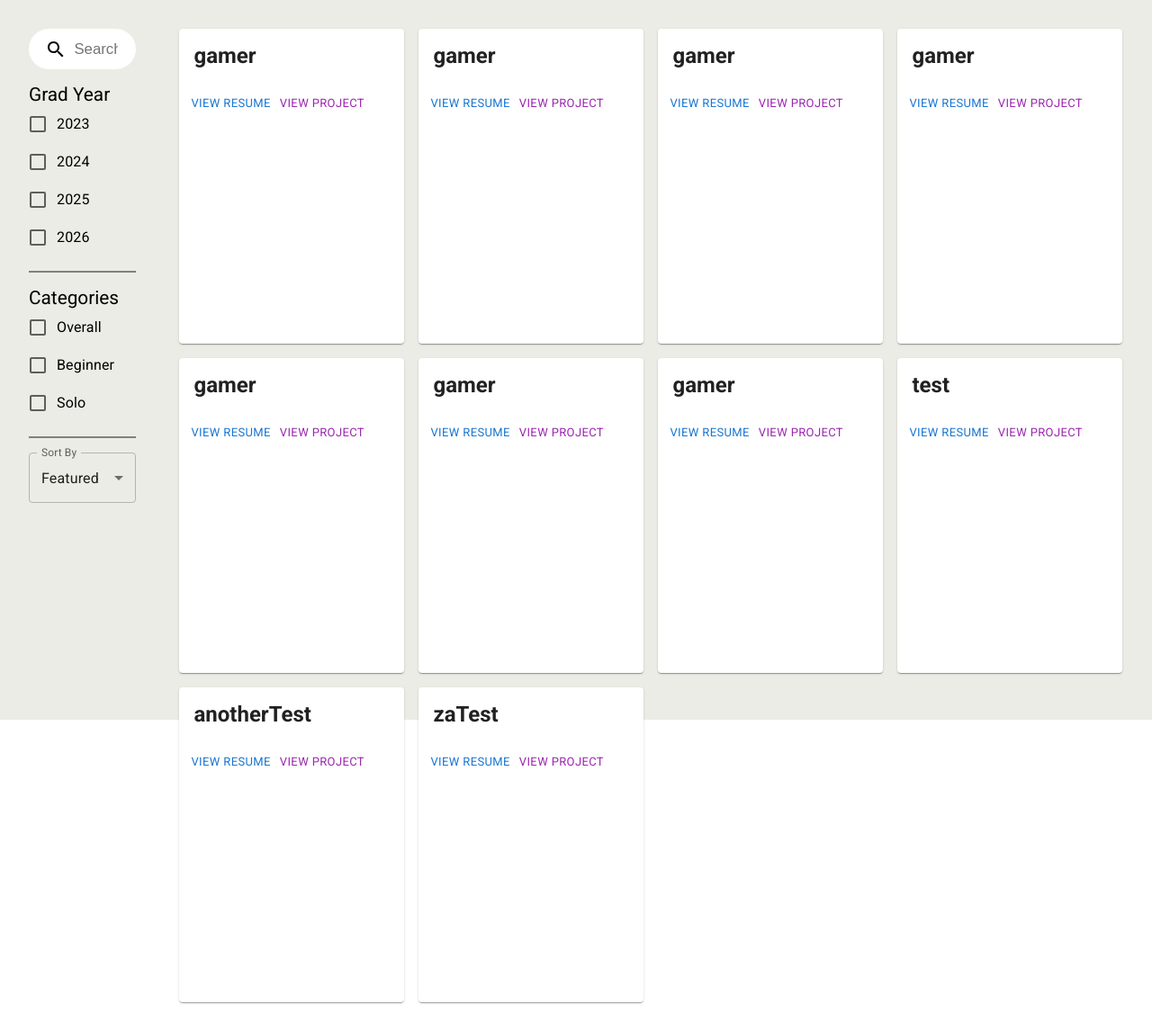
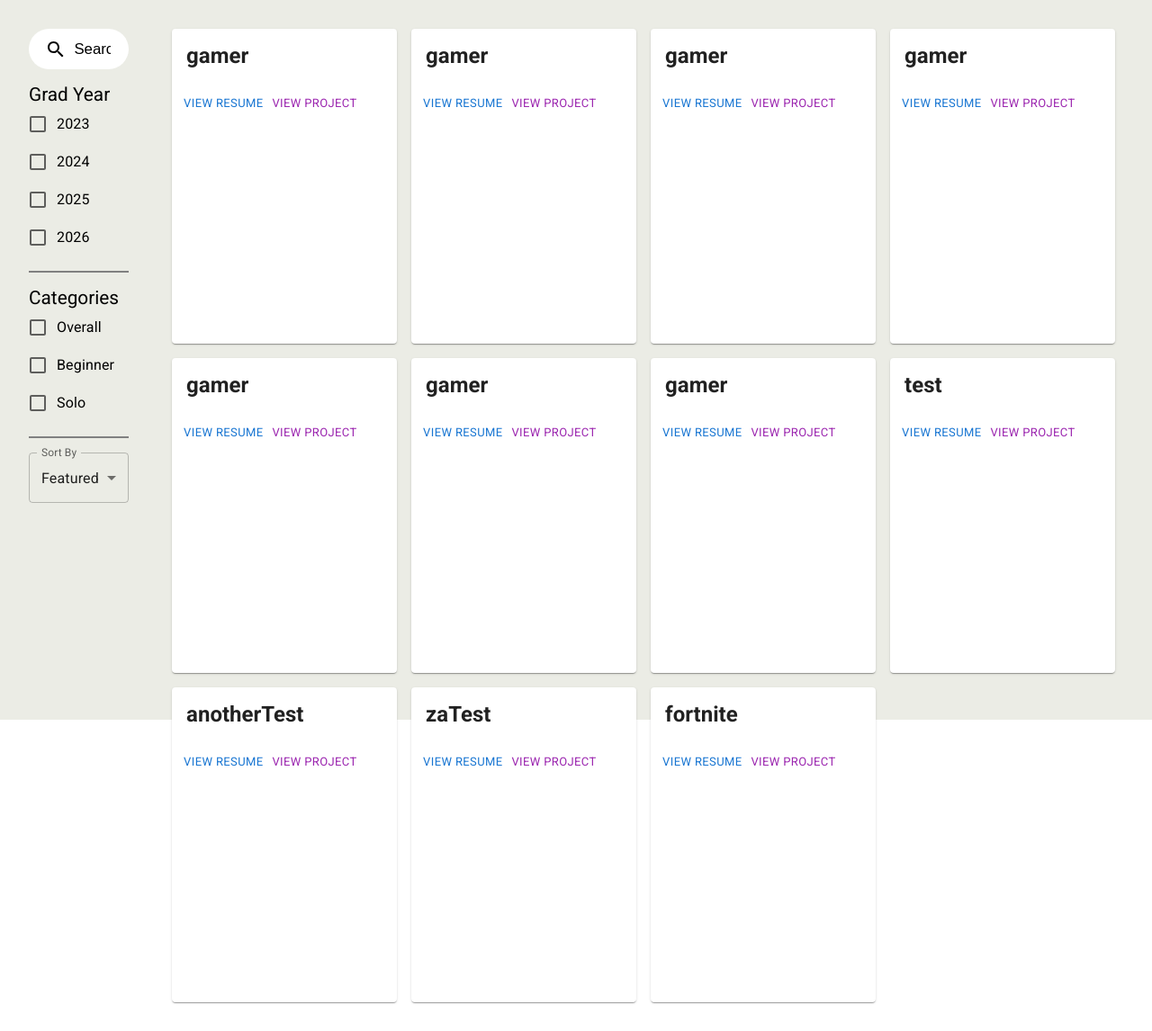
Before and after one commit to acmhack/resumepage, a Next.js app: page / in a window 1280 px wide. Shown: the whole page at 90% size. Built offline with nearby package versions, Linux system fonts and the light colour scheme.

Commit message:
Prototype of search card filter Added contexts to communicate form values between files

```diff
--- a/src/components/layout.tsx
+++ b/src/components/layout.tsx
@@ -1,13 +1,16 @@
 import styles from '../styles/components/Layout.module.css';
 import * as React from 'react';
 import SearchIcon from '@mui/icons-material/Search';
-import { FormControl, FormControlLabel, FormGroup, InputLabel, Select, MenuItem, Checkbox } from '@mui/material';
+import { FormControl, FormControlLabel, FormGroup, InputLabel, Select, MenuItem, Checkbox, TextField } from '@mui/material';
 import { useState } from 'react';
+import { CardSearchContext } from '../pages/Contexts';
 
 const Layout: React.FC<React.PropsWithChildren> = ({ children }) => {
     const [sort, setSort] = useState('Featured');
+    const [state, setState] = useState('SearchBox');
 
     return (
+        <CardSearchContext.Provider value={state}>
             <div className={styles.container}>
                 <div className={styles.sidebar}>
                     <div className={styles.search}>
@@ -18,7 +21,8 @@ const Layout: React.FC<React.PropsWithChildren> = ({ children }) => {
                                 zIndex: 99
                             }}
                         />
-                    <input type="text" className={styles.searchbar} placeholder="Search..." />
+                        <input type="text" className={styles.searchbar} placeholder="Search..." value={state} onChange={(e) => setState(e.currentTarget.value)}/>
+                        {/*<TextField id="search" type="search" label="Search..." variant="outlined" onKeyUp={setState(this.value)}/>*/}
                     </div>
                     {/* TODO: Clear filters */}
                     <div className={styles.filter}>
@@ -57,6 +61,7 @@ const Layout: React.FC<React.PropsWithChildren> = ({ children }) => {
                 </div>
                 {children}
             </div>
+        </CardSearchContext.Provider>
     );
 };
 export default Layout;
--- /dev/null
+++ b/src/pages/Contexts.tsx
@@ -0,0 +1,3 @@
+import { createContext } from 'react';
+
+export const CardSearchContext = createContext('searchfilter');
--- a/src/pages/_app.tsx
+++ b/src/pages/_app.tsx
@@ -1,11 +1,12 @@
 import '../styles/globals.css'
 import type { AppProps } from 'next/app'
 import Layout from '../components/layout'
+import { CardSearchContext } from './Contexts'
 
 function MyApp({ Component, pageProps }: AppProps) {
   return (
     <Layout>
-        <Component {...pageProps} />
+      <Component {...pageProps} />
     </Layout>
   )
 }
--- a/src/pages/index.tsx
+++ b/src/pages/index.tsx
@@ -5,7 +5,8 @@ import styles from '../styles/Home.module.css'
 import { Card, CardContent, CardActions, Button } from '@mui/material'
 import UserCard from '../components/usercard'
 import { CardProps } from '../components/usercard'
-import { JSX, useEffect } from 'react'
+import { JSX, useEffect, useContext } from 'react'
+import { CardSearchContext } from './Contexts'
 
 const testArray: CardProps[] = [
   {
@@ -35,6 +36,7 @@ const displayCards = (cards : CardProps[]) => {
 }
 
 const Home: NextPage = () => {
+  const searchFilter = useContext(CardSearchContext);
 
   return (
     <div style={{height: '100%'}}>
@@ -47,6 +49,11 @@ const Home: NextPage = () => {
         <UserCard name='gamer' projectlink='null' resumelink='null' />
         <UserCard name='gamer' projectlink='null' resumelink='null' />
         {displayCards(testArray)}
+
+        <UserCard name='fortnite' projectlink={searchFilter} resumelink='gaming' />
+        {testArray.filter(card => card.name.includes(searchFilter)).map(filteredCard => (
+          <UserCard name={filteredCard.name} projectlink={filteredCard.projectlink} resumelink={filteredCard.resumelink}></UserCard>
+        ))}
       </div>
     </div>
   )
```
Lines whose indentation alone changed are shown as unchanged.
